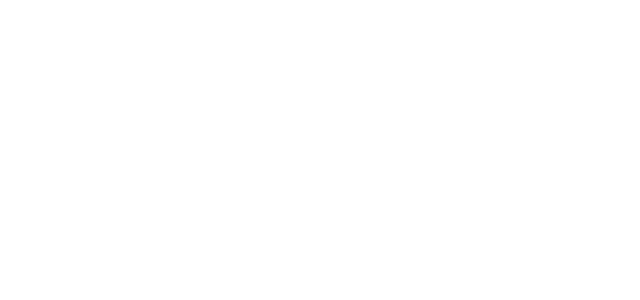
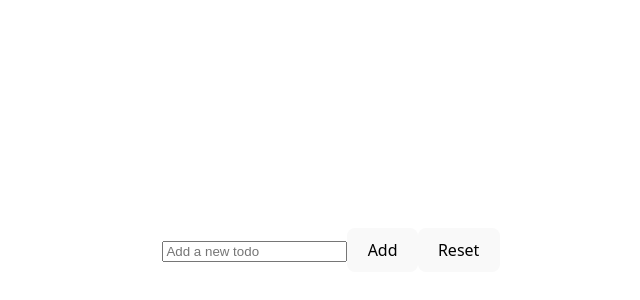
Before and after one commit to Elena-Lucci/Esercizi_React_Develhope, a React (Vite) app in the folder esercizi-react/: page / in a window 1280 px wide. Shown: the part 142-442 px from the top of the page, without its empty margins (309-949 px from the left). Built offline with nearby package versions, Linux system fonts and the light colour scheme.

Commit message:
Lists_and_state

```diff
--- a/esercizi-react/src/App.jsx
+++ b/esercizi-react/src/App.jsx
@@ -2,13 +2,14 @@
 import reactLogo from './assets/react.svg'
 import viteLogo from '/vite.svg'
 import './App.css'
+import { TodoList } from './Components/ToDoList'
 
 function App() {
 
 
   return (
     <>
-
+      <TodoList />
     </>
   )
 }
--- /dev/null
+++ b/esercizi-react/src/Components/ToDoList.jsx
@@ -0,0 +1,58 @@
+import React, { useState } from 'react';
+
+export function TodoList() {
+// todos è un array che conterrà le stringhe dei tasks.
+// setTodos è la funzione che aggiorna i todos.
+// newTodo è la stringa che rappresenta il testo attualmente digitato nell’input.
+// setNewTodo serve ad aggiornare newTodo ad ogni digitazione.
+  const [todos, setTodos] = useState([]);
+  const [newTodo, setNewTodo] = useState('');
+
+  // Handle input change: Collega onChange={handleChange} all’<input>. Ogni volta che l’utente preme un tasto, React chiama handleChange, legge e.target.value (il valore corrente dell’input) e lo salva in newTodo.
+  const handleChange = (e) => {
+    setNewTodo(e.target.value);
+  };
+
+  // Add a new todo: se newTodo è vuoto o contiene solo spazi, esci subito (return). Altrimenti, aggiorna l’array todos con il nuovo todo, tramite spread operator [...].
+
+  const handleAdd = () => {
+    if (newTodo.trim() === '') return;
+    setTodos([...todos, newTodo.trim()]);
+    setNewTodo(''); // Pulizia dell’input: chiami setNewTodo('') per resettare l’<input> a vuoto.
+  };
+
+  // Reset all todos: semplicemente imposta todos a un array vuoto. La lista <ul> ridisegna zero <li>, quindi la pagina mostra la lista svuotata.
+  const handleReset = () => {
+    setTodos([]);
+  };
+
+  // Remove a specific todo by index: Ogni <li> ha un proprio index. filter crea un nuovo array includendo solo gli elementi il cui indice i non è uguale a quello passato, pari a index. Reinvoco setTodos con il nuovo array filtrato, che non include l’elemento rimosso.
+  const handleRemove = (index) => {
+    setTodos(todos.filter((x, i) => i !== index));
+    //filter accetta una funzione che prende due argomenti: l'elemento corrente (x) e l'indice corrente (i). La funzione restituisce true per gli elementi che devono rimanere nell'array, e false per quelli da rimuovere.
+  };
+
+  return (
+    <div>
+      <input
+        type="text"
+        // mostra sempre ciò che c’è in newTodo.
+        value={newTodo}
+        // aggiorna newTodo ad ogni tasto premuto.
+        onChange={handleChange}
+        placeholder="Add a new todo"
+      />
+      <button onClick={handleAdd}>Add</button>
+      <button onClick={handleReset}>Reset</button>
+      <ul>
+        {/* todos.map(...) itera sull’array todos. Ogni todo diventa un <li> con il testo ${todo}*/}
+        {todos.map((todo, index) => (
+          <li key={index}>
+            {todo}
+            <button onClick={() => handleRemove(index)}>Remove</button>
+          </li>
+        ))}
+      </ul>
+    </div>
+  );
+}
```
